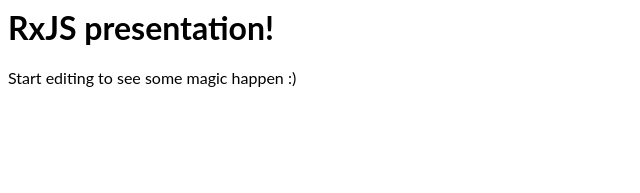
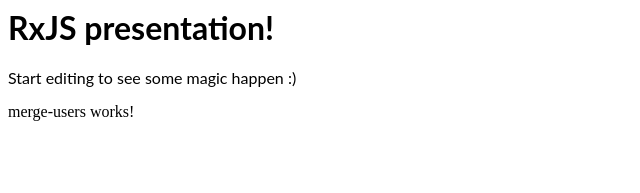
Before and after one commit to BogdanaZ/rxjs-demo, an Angular app: page /home in a window 1280 px wide. Shown: the top 193 px of the page, without its empty margins (0-640 px from the left). Built offline with nearby package versions, Linux system fonts and the light colour scheme; no server answers; what angular-in-memory-web-api would draw is missing.

Commit message:
add routing

```diff
--- a/src/app/app.component.html
+++ b/src/app/app.component.html
@@ -2,3 +2,6 @@
 <p>
   Start editing to see some magic happen :)
 </p>
+<div>
+  <router-outlet></router-outlet>
+</div>
--- a/src/app/app.module.ts
+++ b/src/app/app.module.ts
@@ -9,6 +9,8 @@
 import { HelloComponent } from './hello.component';
 import { MockMemoryDataService } from './mock-memory-data.service';
 import { UserService } from './user.service';
+import { MergeUsersComponent } from './components/merge-users/merge-users.component';
+import { AppRoutingModule } from './app-routing.module';
 
 @NgModule({
   imports: [
@@ -16,6 +18,7 @@
     FormsModule,
     HttpClientModule,
     HttpModule,
+    AppRoutingModule,
 
     // The HttpClientInMemoryWebApiModule module intercepts HTTP requests
     // and returns simulated server responses.
@@ -25,7 +28,7 @@
     })
   ],
   providers: [UserService],
-  declarations: [AppComponent, HelloComponent],
+  declarations: [AppComponent, HelloComponent, MergeUsersComponent],
   bootstrap: [AppComponent]
 })
 export class AppModule {}
--- /dev/null
+++ b/src/app/components/merge-users/merge-users.component.html
@@ -0,0 +1,3 @@
+<p>
+merge-users works!
+</p>
--- /dev/null
+++ b/src/app/components/merge-users/merge-users.component.ts
@@ -0,0 +1,15 @@
+import { Component, OnInit } from '@angular/core';
+
+@Component({
+  selector: 'app-merge-users',
+  templateUrl: './merge-users.component.html',
+  styleUrls: ['./merge-users.component.css']
+})
+export class MergeUsersComponent implements OnInit {
+
+  constructor() { }
+
+  ngOnInit() {
+  }
+
+}
```
Also changed, not shown: src/app/app-routing.module.ts (added, +14 -0 lines), src/app/components/merge-users/merge-users.component.css (added).
